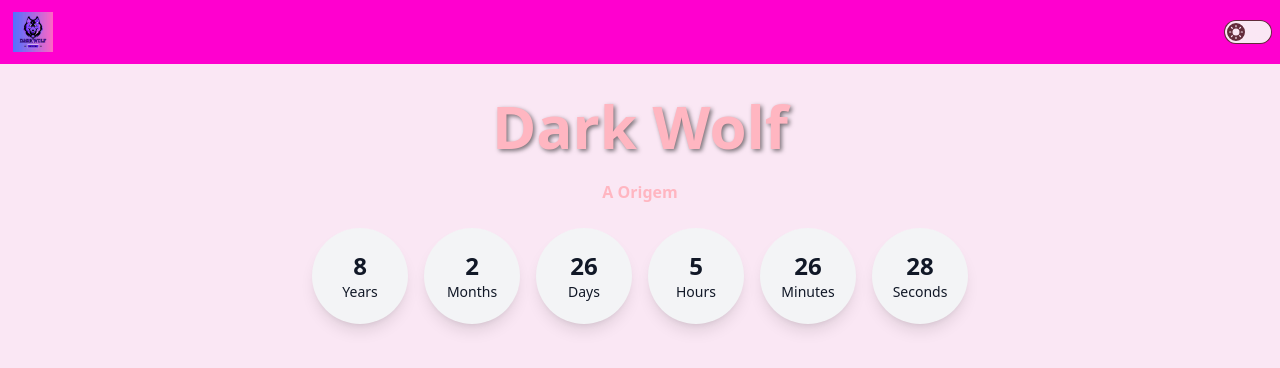
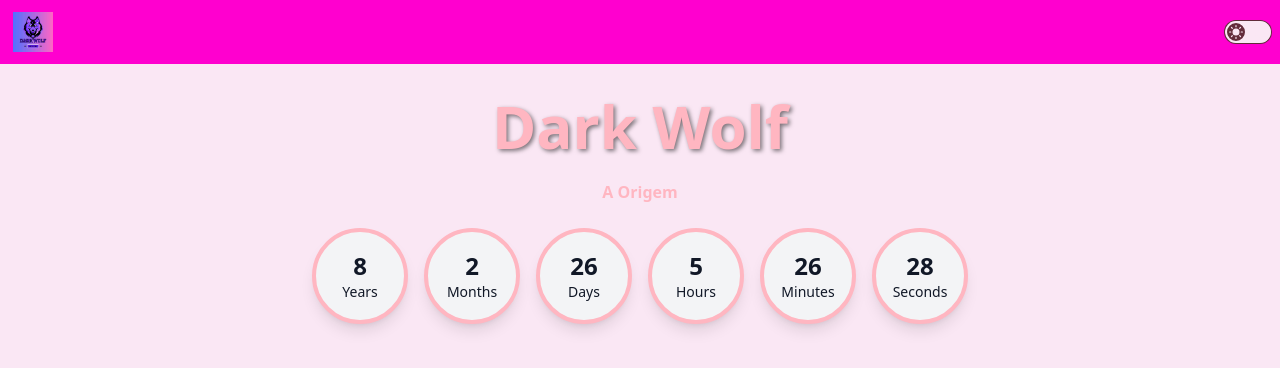
Before and after one commit to Spiguerfild/contador-amizade-wolfs, a React (Vite) app: page / in a window 1280 px wide. Shown: the top 368 px of the page. Built offline with nearby package versions, Linux system fonts and the light colour scheme.

Commit message:
border nos contador

```diff
--- a/src/components/Contador/index.jsx
+++ b/src/components/Contador/index.jsx
@@ -65,7 +65,7 @@ export const Contador = () => {
 };
 
 const TimeCircle = ({ label, value }) => (
-  <div className="flex flex-col items-center justify-center w-24 h-24 bg-gray-100 dark:bg-gray-800 text-gray-900 dark:text-gray-100 rounded-full shadow-lg">
+  <div className="flex flex-col items-center justify-center w-24 h-24 bg-gray-100 dark:bg-gray-800 text-gray-900 dark:text-gray-100 rounded-full shadow-lg border-4 border-primary">
     <div className="text-2xl font-bold">{value}</div>
     <div className="text-sm">{label}</div>
   </div>
```
Also changed, not shown: src/components/NavbarTop/index.jsx (+0 -10 lines).
